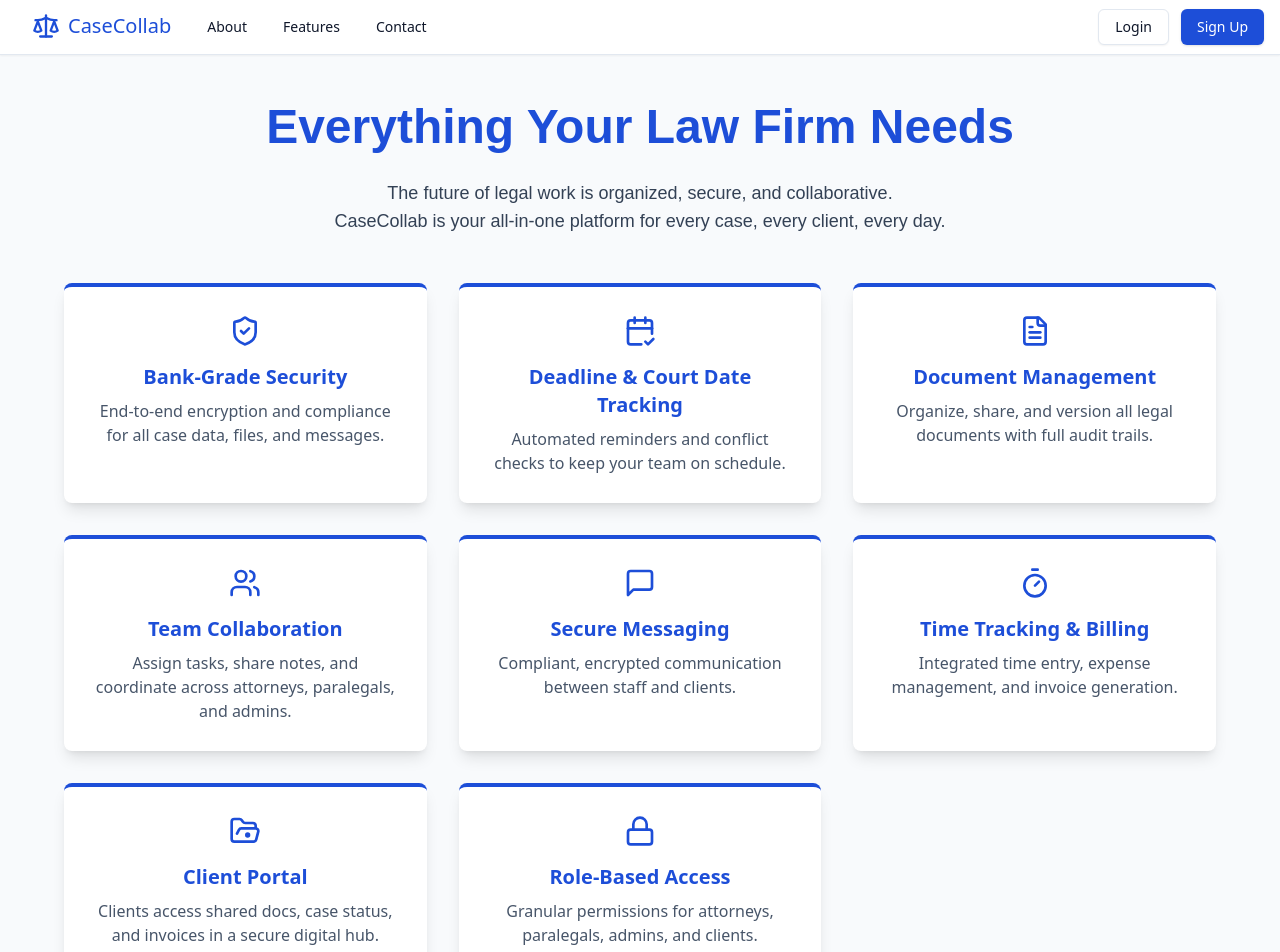
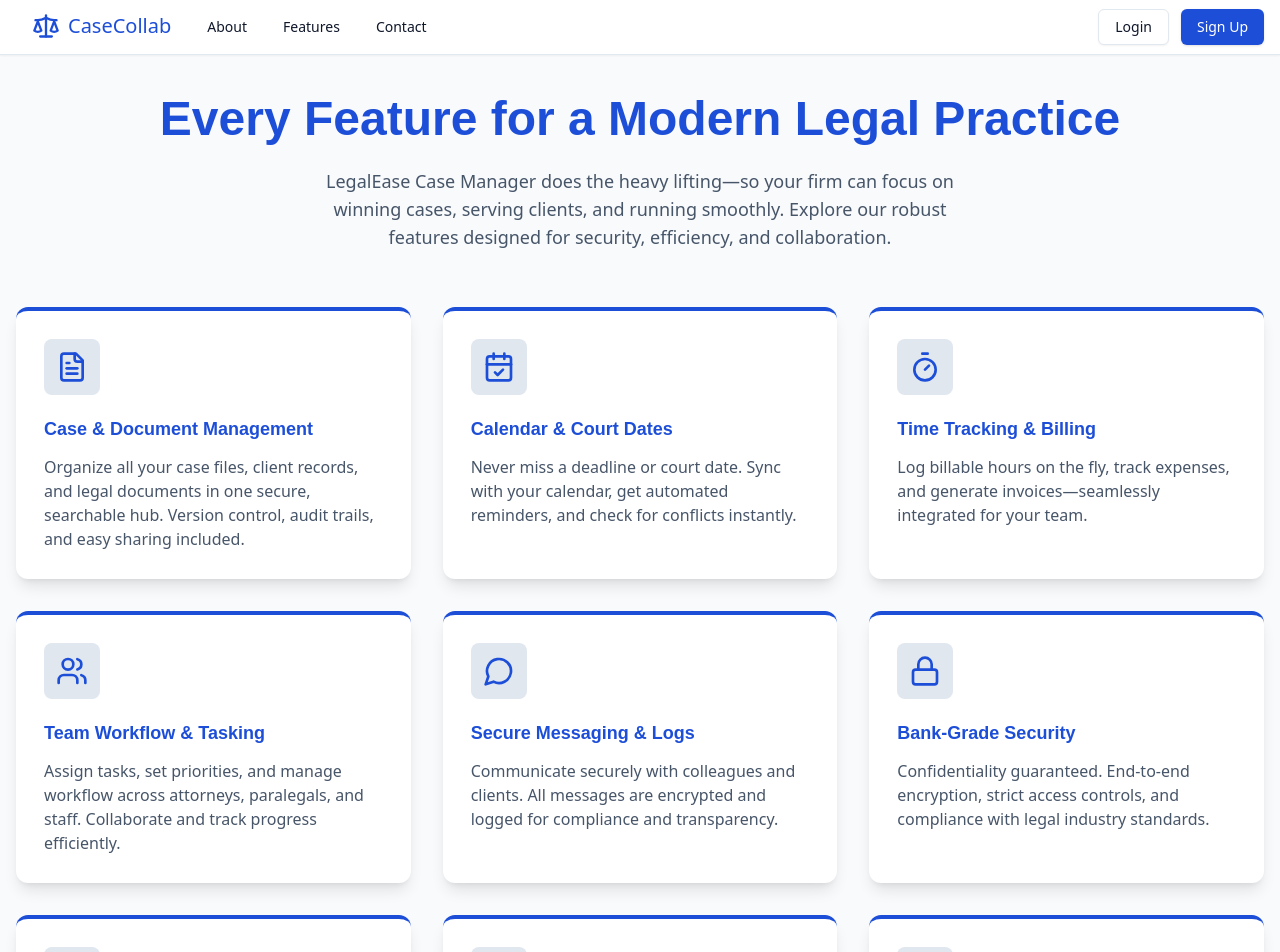
Before and after one commit to Collin-Test-Quome-Org/create-a-comprehensive-legal-case-management-syste-b92e745f-a7a3ee27, a React (Vite) app in the folder frontend/: page /features in a window 1280 px wide. Shown: the top 952 px of the page. Built offline with nearby package versions, Linux system fonts and the light colour scheme.

Commit message:
Add Features, About, and Contact pages with shadcn components and framer-motion animations.

```diff
--- a/frontend/src/pages/AboutPage.tsx
+++ b/frontend/src/pages/AboutPage.tsx
@@ -1,50 +1,54 @@
 import { motion } from 'framer-motion';
+import { Scale } from 'lucide-react';
 
 export function AboutPage() {
   return (
-    <main className="min-h-screen bg-slate-50 py-12 px-4">
-      <section className="max-w-4xl mx-auto">
-        <motion.h1
-          className="text-4xl md:text-5xl font-bold mb-6 text-[#1d4ed8] text-center" style={{ fontFamily: 'IBM Plex Sans, sans-serif' }}
+    <main className="min-h-screen bg-slate-50 pt-10 pb-20">
+      <div className="max-w-4xl mx-auto px-4">
+        <motion.div
+          initial={{ opacity: 0, y: 40 }}
+          animate={{ opacity: 1, y: 0 }}
+          transition={{ duration: 0.8 }}
+          className="flex flex-col md:flex-row gap-8 items-center mb-10"
+        >
+          <img src="/branding/assets/logo-0.png" className="w-24 h-24 md:w-32 md:h-32" />
+          <div>
+            <h1 className="text-4xl font-bold text-[#1d4ed8] mb-2" style={{ fontFamily: 'IBM Plex Sans, sans-serif' }}>
+              Meet LegalEase Case Manager
+            </h1>
+            <p className="text-slate-700 text-lg mb-2 font-[400]">
+              Modern legal work deserves more than spreadsheets and email chains. LegalEase Case Manager is the all-in-one cloud platform designed to streamline your practice, empower your team, and protect your clients—so you can focus on what matters most: justice.
+            </p>
+          </div>
+        </motion.div>
+        <motion.div
           initial={{ opacity: 0, y: 30 }}
           animate={{ opacity: 1, y: 0 }}
-          transition={{ duration: 0.5 }}
+          transition={{ delay: 0.15, duration: 0.7 }}
+          className="prose prose-slate max-w-none text-slate-700 bg-white rounded-xl p-8 shadow"
         >
-          Who is CaseCollab?
-        </motion.h1>
-        <motion.p
-          className="text-lg text-slate-700 text-center max-w-2xl mx-auto mb-10"
-          initial={{ opacity: 0 }}
-          animate={{ opacity: 1 }}
-          transition={{ delay: 0.2, duration: 0.7 }}
-          style={{ fontFamily: 'IBM Plex Sans, sans-serif' }}
-        >
-          CaseCollab is your firm’s digital command center. We’re the friendly but fiercely secure legal tech partner designed to make your cases—and your team—run like clockwork. Our platform is built by legal professionals for legal professionals, with a mission to make legal work less stressful, more organized, and always compliant.
-        </motion.p>
-        <div className="flex flex-col md:flex-row gap-8 mt-10">
-          <motion.div
-            className="bg-white rounded-xl shadow-md p-6 flex-1 border-t-4 border-[#1d4ed8]"
-            initial={{ opacity: 0, y: 30 }}
-            animate={{ opacity: 1, y: 0 }}
-            transition={{ delay: 0.3, duration: 0.6 }}
-          >
-            <h2 className="font-semibold text-xl mb-2 text-[#1d4ed8]">Our Mission</h2>
-            <p className="text-slate-600">We empower law firms of all sizes to serve clients better, work smarter, and stay ahead of deadlines—without sacrificing security or control.</p>
-          </motion.div>
-          <motion.div
-            className="bg-white rounded-xl shadow-md p-6 flex-1 border-t-4 border-[#94a3b8]"
-            initial={{ opacity: 0, y: 30 }}
-            animate={{ opacity: 1, y: 0 }}
-            transition={{ delay: 0.4, duration: 0.6 }}
-          >
-            <h2 className="font-semibold text-xl mb-2 text-[#1d4ed8]">Our Voice</h2>
-            <p className="text-slate-600">Professional, efficient, and welcoming. We believe legal tech should work for you—never against you. We cut the jargon and bring a human touch to every pixel.</p>
-          </motion.div>
-        </div>
-        <div className="mt-12 text-center">
-          <span className="inline-block bg-[#e0e7ff] text-[#1d4ed8] font-mono px-4 py-2 rounded-full text-sm font-semibold">CaseCollab: Where Security Meets Simplicity</span>
-        </div>
-      </section>
+          <h2 className="text-[#1d4ed8] font-bold mb-2">Our Mission</h2>
+          <p>
+            LegalEase believes every law firm—big or small—deserves secure, intuitive, and powerful tools. We’re passionate about making legal operations seamless, so attorneys and staff can serve clients with confidence and clarity.
+          </p>
+          <h2 className="text-[#1d4ed8] font-bold mb-2 mt-8">What Makes Us Different?</h2>
+          <ul className="list-disc pl-6">
+            <li>
+              <b>Human-Centric Design:</b> We obsess over details, ensuring every feature fits the real workflow of modern legal teams.
+            </li>
+            <li>
+              <b>Bank-Grade Security:</b> Your data is protected at every layer, with encryption, strict access controls, and compliance you can trust.
+            </li>
+            <li>
+              <b>Rapid, Reliable Support:</b> Our team is here for you—offering onboarding, live support, and ongoing training.
+            </li>
+          </ul>
+          <h2 className="text-[#1d4ed8] font-bold mb-2 mt-8">Who We Serve</h2>
+          <p>
+            Law firms, solo practitioners, in-house legal teams, and their clients—all benefit from LegalEase’s collaborative, secure, and future-proof platform. Whether you’re handling high-stakes litigation or everyday legal matters, LegalEase is your partner for efficiency and peace of mind.
+          </p>
+        </motion.div>
+      </div>
     </main>
   );
 }
--- a/frontend/src/pages/FeaturesPage.tsx
+++ b/frontend/src/pages/FeaturesPage.tsx
@@ -1,83 +1,93 @@
 import { motion } from 'framer-motion';
-import { CheckCircle, Lock, CalendarCheck2, FileText, Users, MessageSquare, Timer, ShieldCheck, FolderOpenDot } from 'lucide-react';
-
-const FEATURES = [
-  {
-    icon: <ShieldCheck className="text-[#1d4ed8] w-8 h-8 mx-auto" />,
-    title: 'Bank-Grade Security',
-    desc: 'End-to-end encryption and compliance for all case data, files, and messages.'
-  },
-  {
-    icon: <CalendarCheck2 className="text-[#1d4ed8] w-8 h-8 mx-auto" />,
-    title: 'Deadline & Court Date Tracking',
-    desc: 'Automated reminders and conflict checks to keep your team on schedule.'
-  },
-  {
-    icon: <FileText className="text-[#1d4ed8] w-8 h-8 mx-auto" />,
-    title: 'Document Management',
-    desc: 'Organize, share, and version all legal documents with full audit trails.'
-  },
-  {
-    icon: <Users className="text-[#1d4ed8] w-8 h-8 mx-auto" />,
-    title: 'Team Collaboration',
-    desc: 'Assign tasks, share notes, and coordinate across attorneys, paralegals, and admins.'
-  },
-  {
-    icon: <MessageSquare className="text-[#1d4ed8] w-8 h-8 mx-auto" />,
-    title: 'Secure Messaging',
-    desc: 'Compliant, encrypted communication between staff and clients.'
-  },
-  {
-    icon: <Timer className="text-[#1d4ed8] w-8 h-8 mx-auto" />,
-    title: 'Time Tracking & Billing',
-    desc: 'Integrated time entry, expense management, and invoice generation.'
-  },
-  {
-    icon: <FolderOpenDot className="text-[#1d4ed8] w-8 h-8 mx-auto" />,
-    title: 'Client Portal',
-    desc: 'Clients access shared docs, case status, and invoices in a secure digital hub.'
-  },
-  {
-    icon: <Lock className="text-[#1d4ed8] w-8 h-8 mx-auto" />,
-    title: 'Role-Based Access',
-    desc: 'Granular permissions for attorneys, paralegals, admins, and clients.'
-  },
-];
+import { BadgeCheck, FileText, Lock, Users, CalendarCheck, MessageCircle, Timer, Folder, BarChart3 } from 'lucide-react';
 
 export function FeaturesPage() {
   return (
-    <main className="min-h-screen bg-slate-50 py-12 px-4">
-      <section className="max-w-6xl mx-auto">
-        <motion.h1 className="text-4xl md:text-5xl font-bold text-[#1d4ed8] mb-7 text-center" style={{ fontFamily: 'IBM Plex Sans, sans-serif' }}
-          initial={{ opacity: 0, y: 30 }}
+    <div className="min-h-screen bg-slate-50 pt-10 pb-20">
+      <section className="max-w-7xl mx-auto px-4">
+        <motion.h1
+          initial={{ opacity: 0, y: 40 }}
           animate={{ opacity: 1, y: 0 }}
-          transition={{ duration: 0.5 }}
+          transition={{ duration: 0.7 }}
+          className="text-4xl md:text-5xl font-bold text-[#1d4ed8] text-center mb-6"
+          style={{ fontFamily: 'IBM Plex Sans, sans-serif' }}
         >
-          Everything Your Law Firm Needs
+          Every Feature for a Modern Legal Practice
         </motion.h1>
-        <motion.p className="text-lg text-slate-700 text-center max-w-3xl mx-auto mb-12" initial={{ opacity: 0 }} animate={{ opacity: 1 }} transition={{ delay: 0.2, duration: 0.7 }} style={{ fontFamily: 'IBM Plex Sans, sans-serif' }}>
-          The future of legal work is organized, secure, and collaborative.<br />CaseCollab is your all-in-one platform for every case, every client, every day.
+        <motion.p
+          initial={{ opacity: 0, y: 20 }}
+          animate={{ opacity: 1, y: 0 }}
+          transition={{ delay: 0.15, duration: 0.6 }}
+          className="max-w-2xl mx-auto text-center text-slate-600 mb-14 text-lg"
+        >
+          LegalEase Case Manager does the heavy lifting—so your firm can focus on winning cases, serving clients, and running smoothly. Explore our robust features designed for security, efficiency, and collaboration.
         </motion.p>
-        <div className="grid grid-cols-1 sm:grid-cols-2 lg:grid-cols-3 gap-8 mb-12">
-          {FEATURES.map((f, idx) => (
-            <motion.div
-              key={f.title}
-              className="bg-white shadow-lg rounded-lg p-7 text-center flex flex-col items-center border-t-4 border-[#1d4ed8]"
-              initial={{ opacity: 0, y: 24 }}
-              whileInView={{ opacity: 1, y: 0 }}
-              transition={{ delay: idx * 0.07, duration: 0.5 }}
-              viewport={{ once: true }}
-            >
-              {f.icon}
-              <h3 className="font-bold text-xl mt-4 mb-2 text-[#1d4ed8]">{f.title}</h3>
-              <p className="text-slate-600 text-base">{f.desc}</p>
-            </motion.div>
-          ))}
-        </div>
-        <div className="flex flex-col md:flex-row md:justify-center gap-6 items-center mt-10">
-          <span className="inline-flex items-center gap-2 bg-[#e0e7ff] text-[#1d4ed8] px-4 py-2 rounded-lg font-semibold"><CheckCircle className="w-5 h-5" />Ready for compliance. Ready for growth.</span>
+        <div className="grid grid-cols-1 md:grid-cols-2 lg:grid-cols-3 gap-8 mt-8">
+          <FeatureCard
+            icon={<FileText className="w-8 h-8 text-[#1d4ed8]" />}
+            title="Case & Document Management"
+            description="Organize all your case files, client records, and legal documents in one secure, searchable hub. Version control, audit trails, and easy sharing included."
+          />
+          <FeatureCard
+            icon={<CalendarCheck className="w-8 h-8 text-[#1d4ed8]" />}
+            title="Calendar & Court Dates"
+            description="Never miss a deadline or court date. Sync with your calendar, get automated reminders, and check for conflicts instantly."
+          />
+          <FeatureCard
+            icon={<Timer className="w-8 h-8 text-[#1d4ed8]" />}
+            title="Time Tracking & Billing"
+            description="Log billable hours on the fly, track expenses, and generate invoices—seamlessly integrated for your team."
+          />
+          <FeatureCard
+            icon={<Users className="w-8 h-8 text-[#1d4ed8]" />}
+            title="Team Workflow & Tasking"
+            description="Assign tasks, set priorities, and manage workflow across attorneys, paralegals, and staff. Collaborate and track progress efficiently."
+          />
+          <FeatureCard
+            icon={<MessageCircle className="w-8 h-8 text-[#1d4ed8]" />}
+            title="Secure Messaging & Logs"
+            description="Communicate securely with colleagues and clients. All messages are encrypted and logged for compliance and transparency."
+          />
+          <FeatureCard
+            icon={<Lock className="w-8 h-8 text-[#1d4ed8]" />}
+            title="Bank-Grade Security"
+            description="Confidentiality guaranteed. End-to-end encryption, strict access controls, and compliance with legal industry standards."
+          />
+          <FeatureCard
+            icon={<BadgeCheck className="w-8 h-8 text-[#1d4ed8]" />}
+            title="Role-Based Permissions"
+            description="Fine-tuned access for attorneys, paralegals, admins, and clients—ensuring everyone sees just what they need."
+          />
+          <FeatureCard
+            icon={<Folder className="w-8 h-8 text-[#1d4ed8]" />}
+            title="Client Portal"
+            description="Give clients a secure place to view documents, case status, send messages, and pay invoices."
+          />
+          <FeatureCard
+            icon={<BarChart3 className="w-8 h-8 text-[#1d4ed8]" />}
+            title="Reports & Analytics"
+            description="Stay on top of your practice—track productivity, billing, deadlines, and more in real time."
+          />
         </div>
       </section>
-    </main>
+    </div>
   );
 }
+
+function FeatureCard({ icon, title, description }: { icon: React.ReactNode; title: string; description: string }) {
+  return (
+    <motion.div
+      className="bg-white rounded-xl shadow-lg p-7 flex flex-col gap-3 items-start border-t-4 border-[#1d4ed8] hover:scale-105 hover:shadow-2xl transition-transform cursor-pointer"
+      initial={{ opacity: 0, y: 30 }}
+      whileInView={{ opacity: 1, y: 0 }}
+      transition={{ duration: 0.5 }}
+      viewport={{ once: true }}
+    >
+      <div className="bg-[#e0e7ef] rounded-lg p-3 mb-2 flex items-center justify-center">
+        {icon}
+      </div>
+      <h3 className="font-bold text-lg text-[#1d4ed8]" style={{ fontFamily: 'IBM Plex Sans, sans-serif' }}>{title}</h3>
+      <p className="text-slate-600 text-base">{description}</p>
+    </motion.div>
+  );
+}
```
Also changed, not shown: frontend/src/pages/ContactPage.tsx (+60 -25 lines).
